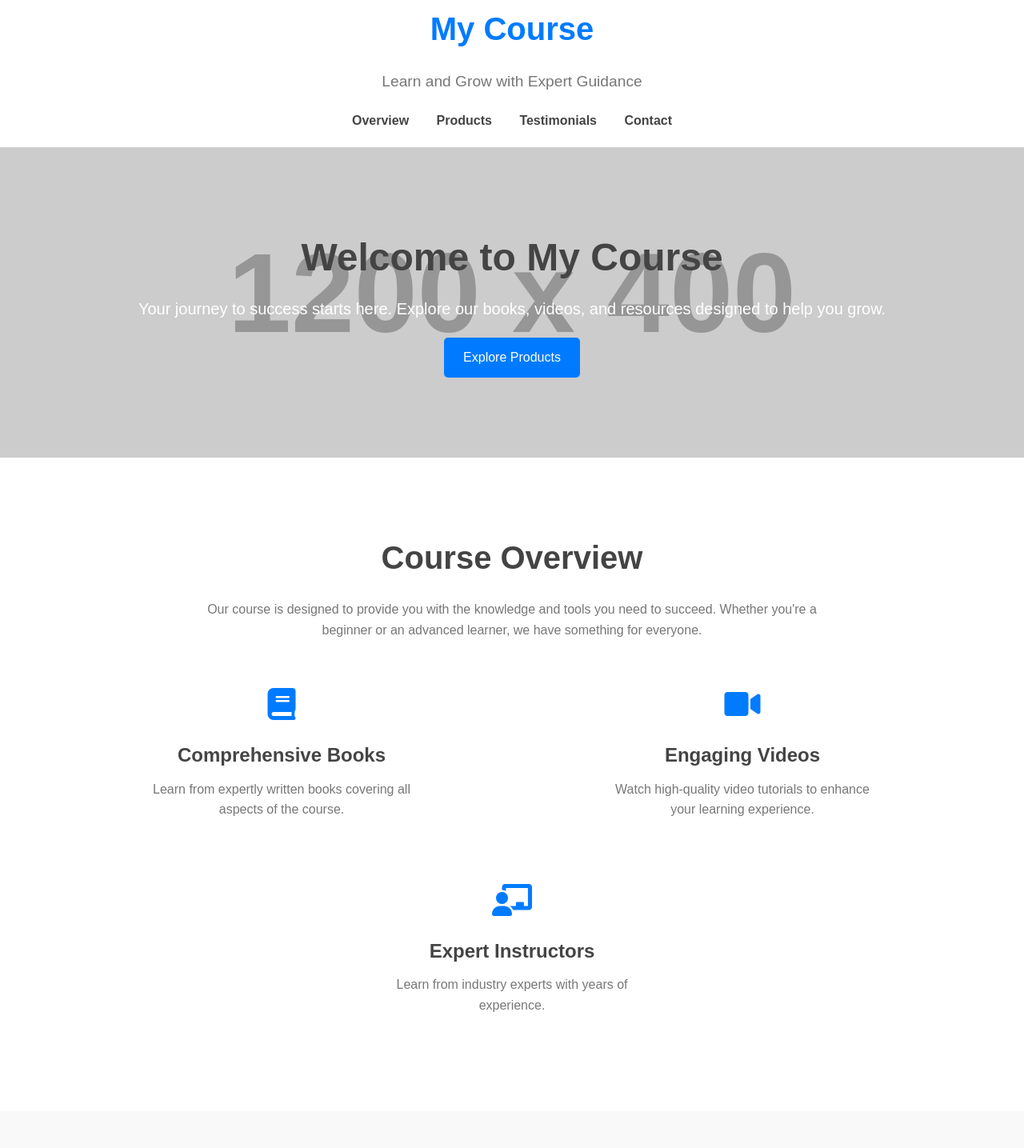
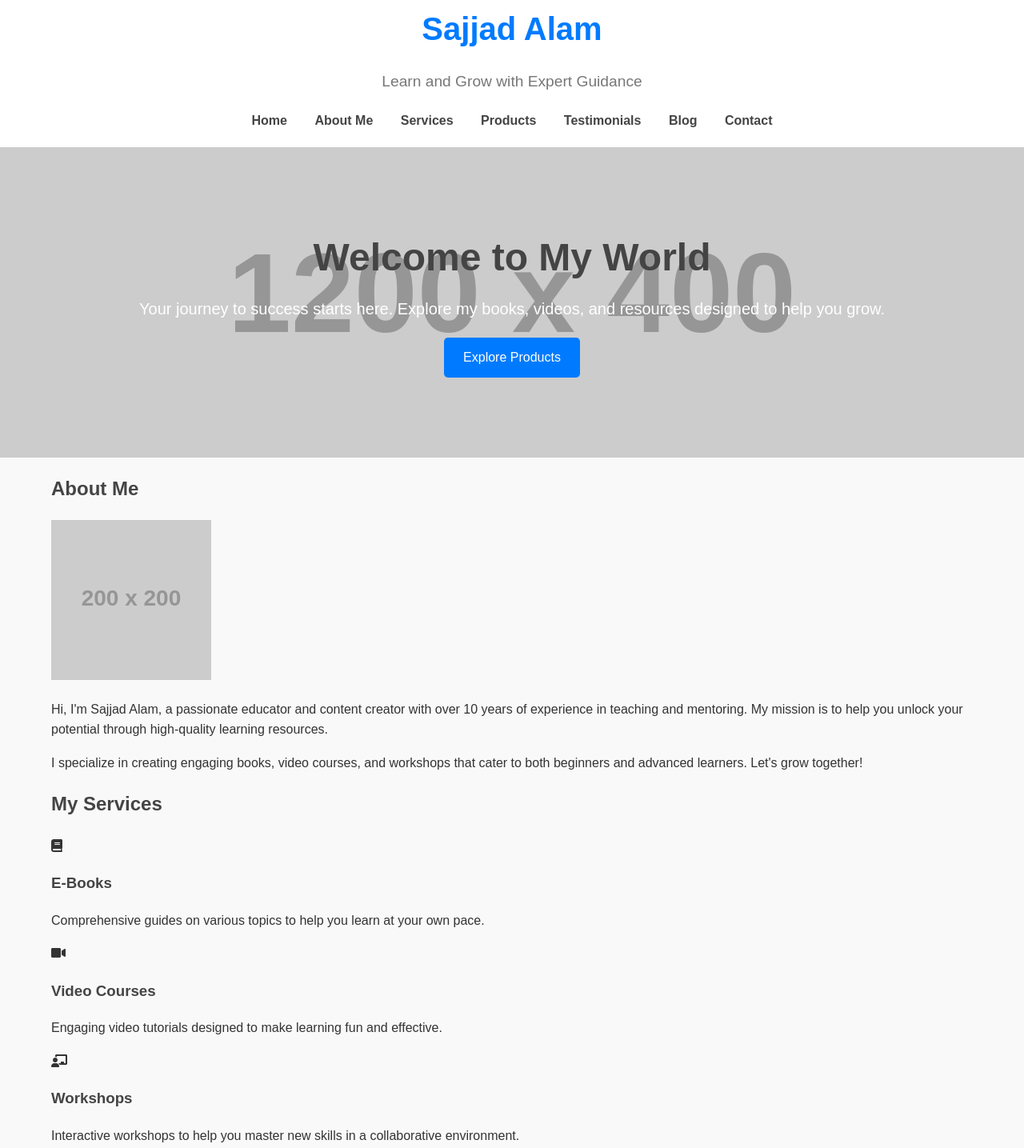
Before and after one commit to AlamSajjad456/white-cafe-shop, a plain HTML site: page index.html in a window 1280 px wide. Shown: the part 16-1451 px from the top of the page at 80% size. Drawn offline with Linux system fonts and the light colour scheme; placeholder pictures from the web are drawn by us.

Commit message:
Update index.html

```diff
--- a/index.html
+++ b/index.html
@@ -3,7 +3,7 @@
 <head>
   <meta charset="UTF-8">
   <meta name="viewport" content="width=device-width, initial-scale=1.0">
-  <title>My Course - Learn and Grow</title>
+  <title>Sajjad Alam - Learn and Grow</title>
   <link rel="stylesheet" href="https://cdnjs.cloudflare.com/ajax/libs/font-awesome/6.0.0-beta3/css/all.min.css">
   <link rel="stylesheet" href="styles.css">
 </head>
@@ -11,13 +11,16 @@
   <!-- Header Section -->
   <header>
     <div class="container">
-      <h1>My Course</h1>
+      <h1>Sajjad Alam</h1>
       <p>Learn and Grow with Expert Guidance</p>
       <nav>
         <ul>
-          <li><a href="#overview">Overview</a></li>
+          <li><a href="#home">Home</a></li>
+          <li><a href="#about">About Me</a></li>
+          <li><a href="#services">Services</a></li>
           <li><a href="#products">Products</a></li>
           <li><a href="#testimonials">Testimonials</a></li>
+          <li><a href="#blog">Blog</a></li>
           <li><a href="#contact">Contact</a></li>
         </ul>
       </nav>
@@ -25,34 +28,47 @@
   </header>
 
   <!-- Hero Section -->
-  <section class="hero">
+  <section id="home" class="hero">
     <div class="container">
-      <h2>Welcome to My Course</h2>
-      <p>Your journey to success starts here. Explore our books, videos, and resources designed to help you grow.</p>
+      <h2>Welcome to My World</h2>
+      <p>Your journey to success starts here. Explore my books, videos, and resources designed to help you grow.</p>
       <a href="#products" class="btn">Explore Products</a>
     </div>
   </section>
 
-  <!-- Course Overview Section -->
-  <section id="overview" class="overview">
+  <!-- About Me Section -->
+  <section id="about" class="about">
     <div class="container">
-      <h2>Course Overview</h2>
-      <p>Our course is designed to provide you with the knowledge and tools you need to succeed. Whether you're a beginner or an advanced learner, we have something for everyone.</p>
-      <div class="features">
-        <div class="feature-item">
+      <h2>About Me</h2>
+      <div class="about-content">
+        <img src="https://via.placeholder.com/200" alt="Sajjad Alam">
+        <div class="about-text">
+          <p>Hi, I'm Sajjad Alam, a passionate educator and content creator with over 10 years of experience in teaching and mentoring. My mission is to help you unlock your potential through high-quality learning resources.</p>
+          <p>I specialize in creating engaging books, video courses, and workshops that cater to both beginners and advanced learners. Let's grow together!</p>
+        </div>
+      </div>
+    </div>
+  </section>
+
+  <!-- Services Section -->
+  <section id="services" class="services">
+    <div class="container">
+      <h2>My Services</h2>
+      <div class="service-list">
+        <div class="service-item">
           <i class="fas fa-book"></i>
-          <h3>Comprehensive Books</h3>
-          <p>Learn from expertly written books covering all aspects of the course.</p>
+          <h3>E-Books</h3>
+          <p>Comprehensive guides on various topics to help you learn at your own pace.</p>
         </div>
-        <div class="feature-item">
+        <div class="service-item">
           <i class="fas fa-video"></i>
-          <h3>Engaging Videos</h3>
-          <p>Watch high-quality video tutorials to enhance your learning experience.</p>
+          <h3>Video Courses</h3>
+          <p>Engaging video tutorials designed to make learning fun and effective.</p>
         </div>
-        <div class="feature-item">
+        <div class="service-item">
           <i class="fas fa-chalkboard-teacher"></i>
-          <h3>Expert Instructors</h3>
-          <p>Learn from industry experts with years of experience.</p>
+          <h3>Workshops</h3>
+          <p>Interactive workshops to help you master new skills in a collaborative environment.</p>
         </div>
       </div>
     </div>
@@ -91,11 +107,11 @@
   <!-- Testimonials Section -->
   <section id="testimonials" class="testimonials">
     <div class="container">
-      <h2>What Our Students Say</h2>
+      <h2>What My Students Say</h2>
       <div class="testimonial-list">
         <div class="testimonial-item">
           <img src="https://via.placeholder.com/100" alt="Student 1">
-          <p>"This course changed my life! The books and videos are incredibly helpful."</p>
+          <p>"Sajjad's courses are life-changing! The content is incredibly helpful and easy to follow."</p>
           <span>- John Doe</span>
         </div>
         <div class="testimonial-item">
@@ -112,11 +128,38 @@
     </div>
   </section>
 
+  <!-- Blog Section -->
+  <section id="blog" class="blog">
+    <div class="container">
+      <h2>Latest Blog Posts</h2>
+      <div class="blog-list">
+        <div class="blog-item">
+          <img src="https://via.placeholder.com/300" alt="Blog Post 1">
+          <h3>5 Tips for Effective Learning</h3>
+          <p>Discover proven strategies to enhance your learning experience.</p>
+          <a href="#" class="btn">Read More</a>
+        </div>
+        <div class="blog-item">
+          <img src="https://via.placeholder.com/300" alt="Blog Post 2">
+          <h3>Mastering Time Management</h3>
+          <p>Learn how to manage your time effectively and achieve your goals.</p>
+          <a href="#" class="btn">Read More</a>
+        </div>
+        <div class="blog-item">
+          <img src="https://via.placeholder.com/300" alt="Blog Post 3">
+          <h3>The Power of Consistency</h3>
+          <p>Why consistency is the key to long-term success.</p>
+          <a href="#" class="btn">Read More</a>
+        </div>
+      </div>
+    </div>
+  </section>
+
   <!-- Contact Section -->
   <section id="contact" class="contact">
     <div class="container">
-      <h2>Contact Us</h2>
-      <p>Have questions? Reach out to us, and we'll be happy to help!</p>
+      <h2>Contact Me</h2>
+      <p>Have questions? Reach out to me, and I'll be happy to help!</p>
       <form>
         <input type="text" placeholder="Your Name" required>
         <input type="email" placeholder="Your Email" required>
@@ -129,7 +172,7 @@
   <!-- Footer -->
   <footer>
     <div class="container">
-      <p>&copy; 2023 My Course. All rights reserved.</p>
+      <p>&copy; 2023 Sajjad Alam. All rights reserved.</p>
       <div class="social-icons">
         <a href="#"><i class="fab fa-facebook"></i></a>
         <a href="#"><i class="fab fa-twitter"></i></a>
```
